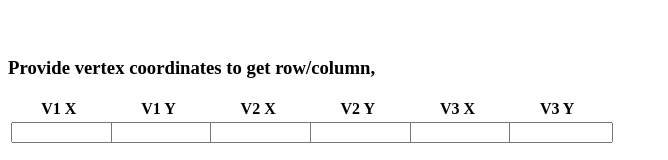
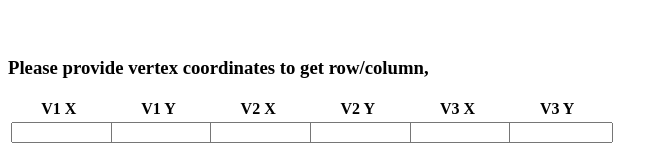
Before and after one commit to maxim-yevsyukov/CoreWebAppExercises, a plain HTML site: page TableOfTriangles/wwwroot/index.html in a window 1280 px wide. Shown: the part 574-734 px from the top of the page, without its empty margins (0-668 px from the left). Drawn offline with Linux system fonts and the light colour scheme; no server answers.

Commit message:
Cosmetic change

```diff
--- a/TableOfTriangles/wwwroot/index.html
+++ b/TableOfTriangles/wwwroot/index.html
@@ -14,7 +14,7 @@
     </script>
 
     <div id="vertices">
-        <h3>Provide vertex coordinates to get row/column,</h3>
+        <h3>Please provide vertex coordinates to get row/column,</h3>
         <form class="mainContainer" id="formVertices" action="javascript:void(0);" onsubmit="getRowColumn()">
 
             <table>
```
